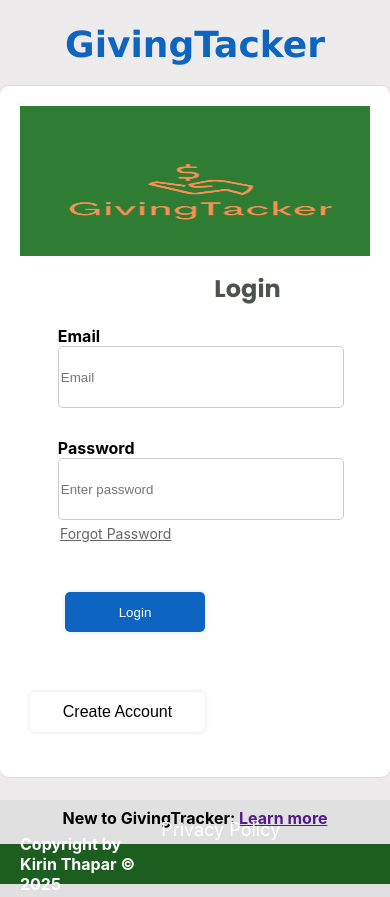
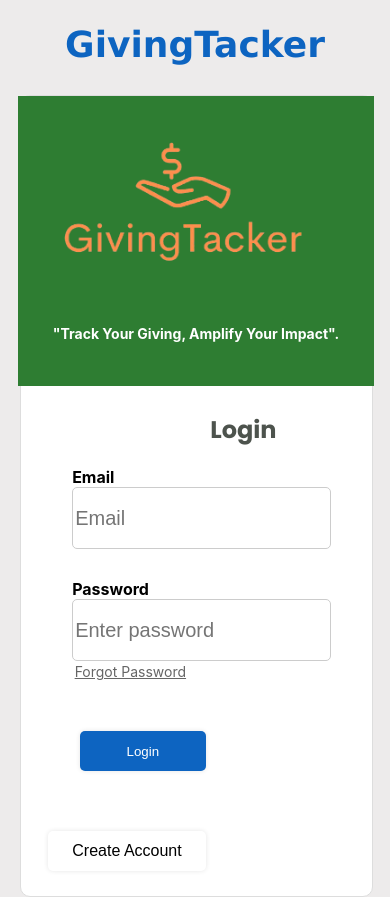
Before and after one commit to Kirint27/DonateWise, a React (Create React App) app in the folder frontend/: page / in a window 390 px wide. Shown: the top 897 px of the page. Built offline with nearby package versions, Linux system fonts and the light colour scheme.

Commit message:
Implement responsive media queries across all pages and features

```diff
--- a/frontend/src/components/CustomProgressBar/CustomProgressBar.module.scss
+++ b/frontend/src/components/CustomProgressBar/CustomProgressBar.module.scss
@@ -8,7 +8,7 @@
 }
 
 .progressTitle {
-    font-size: 15px;
+    font-size: 18px;
     margin-bottom: 10px;
     text-align: center;
 }
@@ -23,17 +23,18 @@
 }
 
 .progressText {
-    font-size: 12px;
+    font-size: 15px;
     color: #555;
     margin-right: 10px;
     flex-shrink: 0;
+    font-weight: bold;
 }
 
 .progressBar {
     background-color: #fff;
     border-radius: 10px;
     border: 2px solid black;
-    height: 20px;
+    height: 25px;
     width: 70%;
     height: 30px;
     overflow: hidden;
@@ -43,7 +44,7 @@
 
 .progressFill {
     height: 100%;
-    border-radius: 8px;
+    border-radius: 10px;
     transition: width 0.5s ease;
 }
 
@@ -55,15 +56,17 @@
     background-color: #4caf50; /* Green */
 }
 
+
 .goalAmount {
-    font-size: 1rem;
+    font-size: 18px;
+    font-weight: bold;
     color: #333;
     flex-shrink: 0;
     white-space: nowrap;
+    padding: 5px;
 }
-
 .donationInfo {
-    font-size: 1rem;
+    font-size: 18px;
     color: #555;
     text-align: center;
     margin-top: 10px;
--- a/frontend/src/components/Footer/Footer.module.scss
+++ b/frontend/src/components/Footer/Footer.module.scss
@@ -8,7 +8,7 @@ footer {
   left: 0;
   position: absolute;
   right: 0;
-  background-color: #1B5E20; /* Dark Green */
+  background-color: #2e7d32;
   color: #ffffff; /* White text */
   padding: 0 20px; /* Adds space on left & right */
 }
@@ -21,6 +21,25 @@ footer p {
   display: flex; /* Makes it a flex container */
   gap: 20px; /* Space between links */
   padding: 0;
-margin-right: 100px;
+  margin-right: 100px;
+}
 
+@media (max-width: 768px) {
+  footer {
+    height: 80px;
+
+    width: 100%;
+
+    flex-direction: row; /* Stack items vertically on small screens */
+    align-items: flex-start; /* Align items to the start */
+    margin-top: 20px;
+  }
+
+  .links {
+    margin-left: 40%;
+
+    margin-top: 5px; /* Add spacing above the links when stacked */
+
+    margin-right: 0 !important;
+  }
 }
--- a/frontend/src/containers/CharitySearch/CharitySearch.jsx
+++ b/frontend/src/containers/CharitySearch/CharitySearch.jsx
@@ -108,13 +108,13 @@ const CharitySearch = () => {
 
     <div className={styles.container}>
       <div className={styles.mainContent}>
-        <h3>Search for a Charity</h3>
+
         <form onSubmit={handleSearch} className={styles.searchForm}>
           <input
             type="text"
             value={searchTerm}
             onChange={(e) => setSearchTerm(e.target.value)}
-            placeholder="Search for a charity"
+            placeholder="Search by charity, cause, area..."
             className={styles.searchInput}
           />
           <button type="submit" disabled={loading} className={styles.searchButton}>
--- a/frontend/src/containers/CharitySearch/CharitySearch.module.scss
+++ b/frontend/src/containers/CharitySearch/CharitySearch.module.scss
@@ -4,53 +4,39 @@ $secondary-color: #ffff;
 $text-color: #333;
 $border-radius: 5px;
 
-.container {
-  display: flex;
-  flex-direction: column;
-  align-items: center;
-  width: 100%;
-  background-color: $secondary-color;
-  padding: 2% 2%;
-  overflow: hidden;
-}
+
 
 .mainContent {
   width: 100%;
   max-width: 800px;
-  margin: 2% 5%;
-  padding: 2% 2%;
-  background: #dbdadab1;
-  box-shadow: 0 4px 8px rgba(0, 0, 0, 0.1);
+  margin: 0 5%;
+  padding-left: 2%;
   border-radius: $border-radius;
   text-align: center;
 
 }
 
-h3 {
-  color: black;
-}
 h2 {
-  color: $text-color;
-  margin-top: 10%;
-  margin-left: 5%;
+
   font-size: 24px;
 }
 
 .searchForm {
   display: flex;
-  gap: 10px;
+  flex-direction: row;
+  align-items: center;
+
   justify-content: center;
   margin-bottom: 5%;
-  width: 500px;
-  margin-left: 20%;
+  width: 90%;
+  margin-left: 40%;
 
   .searchInput {
     padding: 10px;
     border: 1px solid #333;
     border-radius: $border-radius;
     font-size: 16px;
-    width: 100%;
-
+    width: 80%;
   }
 
   .searchButton {
@@ -58,10 +44,10 @@ h2 {
     background-color: $primary-color;
     color: white;
     border: none;
-
     border-radius: $border-radius;
     cursor: pointer;
-
+    margin-left: 10px;
+margin-bottom: 30px;
     &:disabled {
       background-color: gray;
       cursor: not-allowed;
@@ -93,8 +79,11 @@ h2 {
   background: $secondary-color;
   border-radius: $border-radius;
   box-shadow: 0 2px 5px rgba(0, 0, 0, 0.1);
-  text-align: left;
+  text-align: center;
   margin-bottom: 5%;
+
+  margin-left: 30%;
+  width: 600px;
 
   .charityName {
     margin: 0;
@@ -135,3 +124,15 @@ h2 {
     }
   }
 }
+@media (max-width: 768px) {
+  .searchForm {
+    margin-left: 0;
+    justify-content: flex-start;
+  }
+
+  .searchInput {
+    width: 50%; // Use full width on smaller screens
+    max-width: 400px; // Optional: Set a max-width for larger screens
+    margin-right: 10px; // Optional: Add some spacing if needed
+  }
+}
--- a/frontend/src/containers/Dashboard/Dashboard.module.scss
+++ b/frontend/src/containers/Dashboard/Dashboard.module.scss
@@ -1,8 +1,24 @@
+.dashboard {
+    min-height: 100vh;
+    display: flex;
+    flex-direction: column;
+    justify-content: space-between;
+  }
+
+
+
 .addDonation{
     margin-left: 90%;
+    transform: translateX(-90%);
+
+}
+
+section{
+    height:150px ;
+    margin-bottom: 100px;
 }
 h2, h3 {
-    margin: 20px 0;
+    margin: 20px 0 ;
     text-align: center;
 
 }
@@ -10,3 +26,14 @@ h2, h3 {
 .goal{
 margin-bottom: 30px;    height: 100px;
 }
+
+
+@media (max-width: 768px) {
+.dashboard {
+    min-height: 100vh;
+    overflow: hidden;
+
+}
+
+
+}
--- a/frontend/src/containers/login/login.jsx
+++ b/frontend/src/containers/login/login.jsx
@@ -53,7 +53,7 @@ const Login = ({ onLogin }) => {
   };
 
   return (
-    <div className="main-wrapper">
+    <div className={styles.mainWrapper}>
           <div className={styles.pageContainer}>
       <h1 className="title">GivingTacker</h1>
       <div className={styles.loginContainer}>
--- a/frontend/src/containers/login/login.module.scss
+++ b/frontend/src/containers/login/login.module.scss
@@ -1,16 +1,12 @@
-$secondary-color: #ffff;
-
+$secondary-color: #ffffff; // Adjusted from #ffff to #ffffff for clarity
 
 .pageContainer {
   background-color: #edebeb;
-  height: 100vh;
   display: flex;
   flex-direction: column;
   align-items: center;
   padding-top: 20px;
 }
-
-
 
 .loginBox {
   display: flex;
@@ -20,27 +16,34 @@ $secondary-color: #ffff;
   border-radius: 10px;
   background-color: $secondary-color;
   justify-content: space-between;
+  margin-top: 100px;
+}
+.loginLogo {
+  width: 50%; /* Keep this for your layout */
+  height: auto; /* Set to auto for better scaling */
+  background-color: #2e7d32;
+  display: flex; /* Use flex to center items */
+  flex-direction: column; /* Stack logo and slogan */
+  align-items: center; /* Center horizontally */
+  justify-content: center; /* Center vertically */
+  text-align: center; /* Center text for slogan */
+  padding: 20px; /* Add some padding for spacing */
 }
 
-.loginLogo {
-  width: 50%;
-  height: 100%;
-  background-color: #2E7D32 ;
-    display: block;
-  text-align: center;
+img {
+  width: 100%; /* Full width of the container */
+  height: auto; /* Maintain aspect ratio */
+  margin: 0 0 10px; /* Remove top margin, keep bottom margin */
+  display: block; /* Ensure it's a block for spacing */
+  background: transparent; /* Keep the background clean */
 }
-img{
-  width: 100%;
-  height: 50%;
-margin: 50px 20px 10px;
-  display: block;
-background: transparent;
-}
-.slogan{
-  color: $secondary-color;
-  padding-left: 20px;
-  padding-right: 5px;
-  font-size: 14px;
+
+.slogan {
+  color: $secondary-color; /* Ensure the color is defined somewhere */
+  padding: 0 5px; /* Consistent padding */
+  font-size: 14px; /* Uniform font size */
+  text-align: center; /* Ensure slogan text is centered */
+  margin-top: 10px; /* Space above slogan */
 }
 .loginForm {
   width: 50%;
@@ -48,8 +51,7 @@ background: transparent;
   padding: 20px;
 
   h2 {
-    margin-top: 0;
-    margin-left: 30%;
+    margin: 0 0 20px 30%;  // Use margin for spacing
   }
 
   form {
@@ -68,14 +70,27 @@ background: transparent;
     border-radius: 5px;
   }
 
+  input[type="email"],
+  input[type="password"] {
+    font-size: 20px;
+  }
+
+  span {
+    position: absolute;
+    right: 10px;
+    top: 50%;
+    transform: translateY(-50%);
+    cursor: pointer;
+    z-index: 1;
+  }
+
   .forgotten {
     font-size: 14px;
     color: #666;
     text-decoration: underline;
-    margin-top: 5px;
-    margin-left: 5px;
-    display: block;
+    margin: 5px 0 0 5px; // Top margin combined, consistent spacing
   }
+
   .primaryButton {
     width: 50%;
     height: 40px;
@@ -84,36 +99,51 @@ background: transparent;
     border-radius: 5px;
     cursor: pointer;
   }
-  .learn{
-  margin-top: 50px;
-  color: #000
-  a{
+
+  .learn {
+    margin-top: 50px;
     color: #000;
+
+    a {
+      color: #000;
+    }
   }
 }
-}
+@media (max-width: 768px) {
 
-@media (max-width: 768px) {
-  .pageContainer {
-    height: 800px;
+  .mainWrapper {
+    min-height: 130vh;
+
+    background-color: #edebeb;
+    /* Ensures the wrapper takes the full height of the viewport */
+    display: flex;
+    flex-direction: column;
+}    .pageContainer {
     padding-top: 0;
+height: fit-content;
+flex: 1; /* Allow the page container to grow */
+
   }
   .loginBox {
-    width: 350px; /* Make it more fluid for smaller screens */
-    height: auto; /* Allow height to adjust dynamically */
-    flex-direction: column; /* Stack items vertically */
-    align-items: center; /* Center content */
-    padding: 20px;
-  }
-
+    width: 90%;
+    margin-left: 5%;
+    height: 800px;
+    flex-direction: column;
+    align-items: center;
+    margin-top: 10px;
+}
   .loginLogo {
-    width: 100%; /* Make it full width */
-    height: 150px; /* Reduce height */
+    width: 90%; /* Make it full width */
+    height: 250px; /* Reduce height */
   }
 
   .loginForm {
-    width: 100%; /* Full width on mobile */
+    width: 90%; /* Full width on mobile */
     height: auto; /* Adjust dynamically */
     padding: 15px;
-  }
+ h2{
+  text-align: center;
+ }
+ }
+
 }
```
Also changed, not shown: frontend/src/components/NavBar/Navbar.module.scss (+48 -11 lines).
